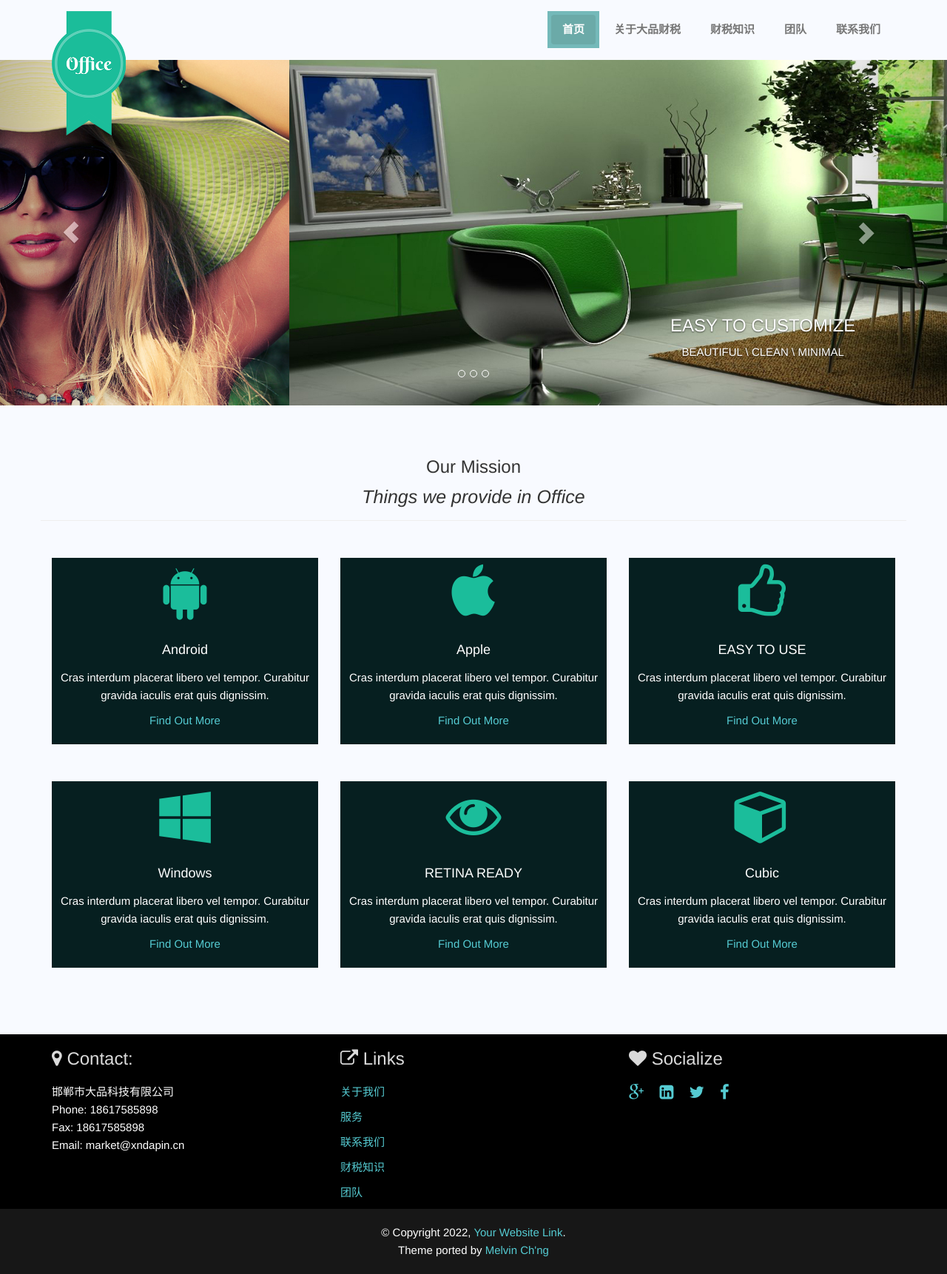
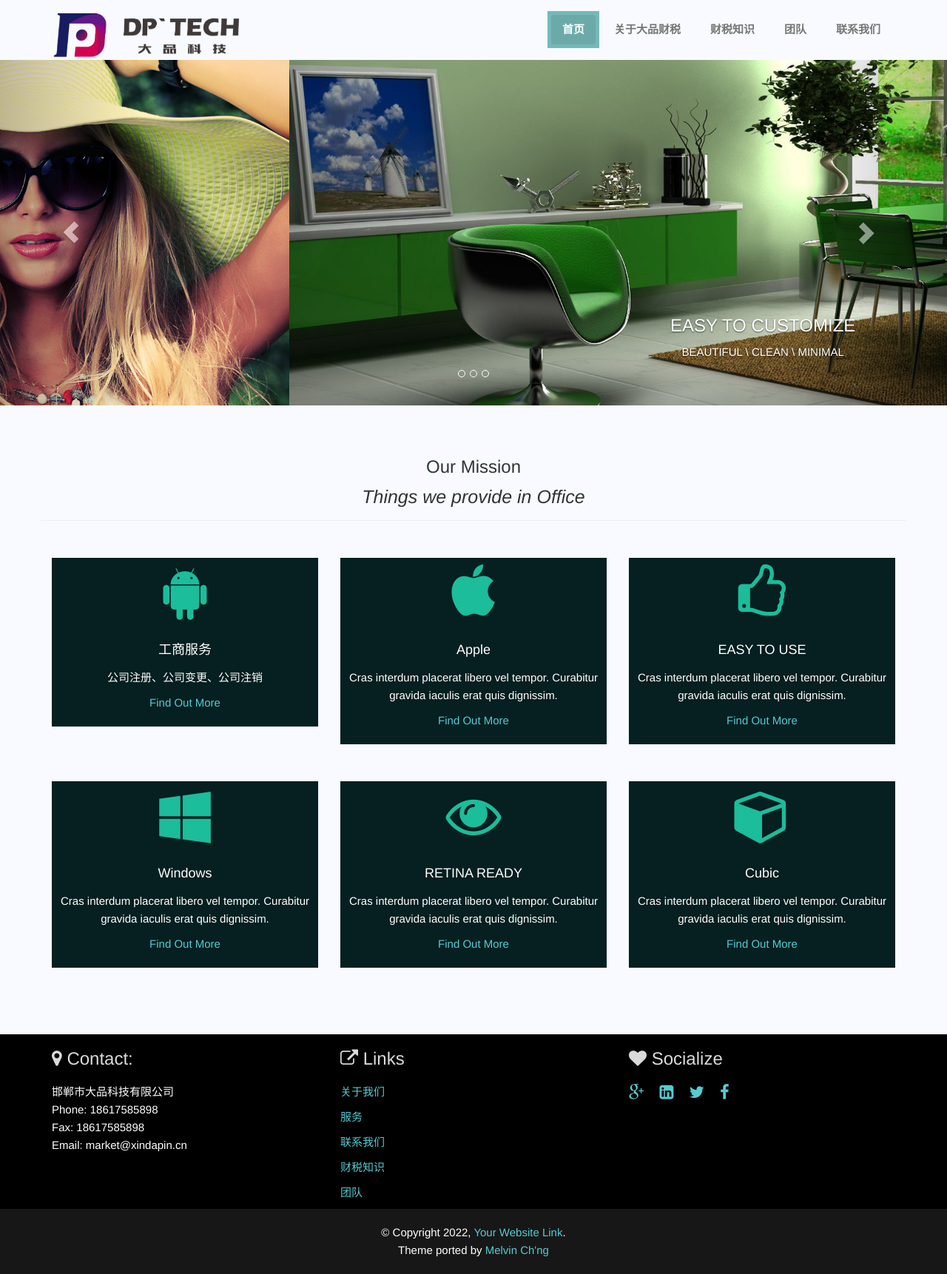
Before and after one commit to jizf163/caishui, a Jekyll site: the page built from index.html, in a window 1280 px wide. Shown: the whole page at 74% size. Built offline with Jekyll 4.4.1, drawn with Linux system fonts in a browser that asks for light colours.

Commit message:
2022-08-19

```diff
--- a/_config.yml
+++ b/_config.yml
@@ -25,7 +25,7 @@ company_name: 邯郸市大品科技有限公司
 address_line: 邯郸市, 丛台区,
 telephone_number: 18617585898
 fax_number: 18617585898
-company_email: market@xndapin.cn
+company_email: market@xindapin.cn
 google_map: https://www.google.com/maps/embed?pb=!1m14!1m12!1m3!1d3618.727010735933!2d91.837871!3d24.907291700000002!2m3!1f0!2f0!3f0!3m2!1i1024!2i768!4f13.1!5e0!3m2!1sen!2s!4v1404919738144
 
 # Social Link
--- a/_includes/header.html
+++ b/_includes/header.html
@@ -10,7 +10,7 @@
       <span class="icon-bar"></span>
     </button>
 
-    <a class="navbar-brand wow fadeInDownBig" href="index.html"><img class="office-logo" src="../assets/img/slider/Office.png" alt="Office"></a>
+    <a class="navbar-brand wow fadeInDownBig" href="index.html"><img class="office-logo" src="../assets/img/slider/logo.png" alt="logo"></a>
   </div>
 
   <div id="navbar-spy" class="collapse navbar-collapse navbar-responsive-collapse">
--- a/_layouts/home_style.html
+++ b/_layouts/home_style.html
@@ -81,8 +81,8 @@
                 <div class="col-lg-4 col-md-4 col-sm-4 col-xs-12">
                     <div class="services-group wow animated fadeInLeft" data-wow-offset="40">
                         <p class="services-icon"><span class="fa fa-android fa-5x"></span></p>
-                        <h4 class="services-title">Android</h4>
-                        <p class="services-body">Cras interdum placerat libero vel tempor. Curabitur gravida iaculis erat quis dignissim.</p>
+                        <h4 class="services-title">工商服务</h4>
+                        <p class="services-body">公司注册、公司变更、公司注销</p>
                         <p class="services-more"><a href="#">Find Out More</a></p>
                     </div>
                 </div>
--- a/assets/css/style.css
+++ b/assets/css/style.css
@@ -371,7 +371,7 @@ p.blog-text{
 }
 
 .office-logo {
-  width: 100px;
+  width: 260px;
 }
 
 @media (max-width: 768px){
```
Also changed, not shown: _posts/2022-08-18-first.md (added, +13 -0 lines), assets/img/slider/Office.png (deleted), assets/img/slider/logo.png (added), assets/img/slider/logo2.png (added).
